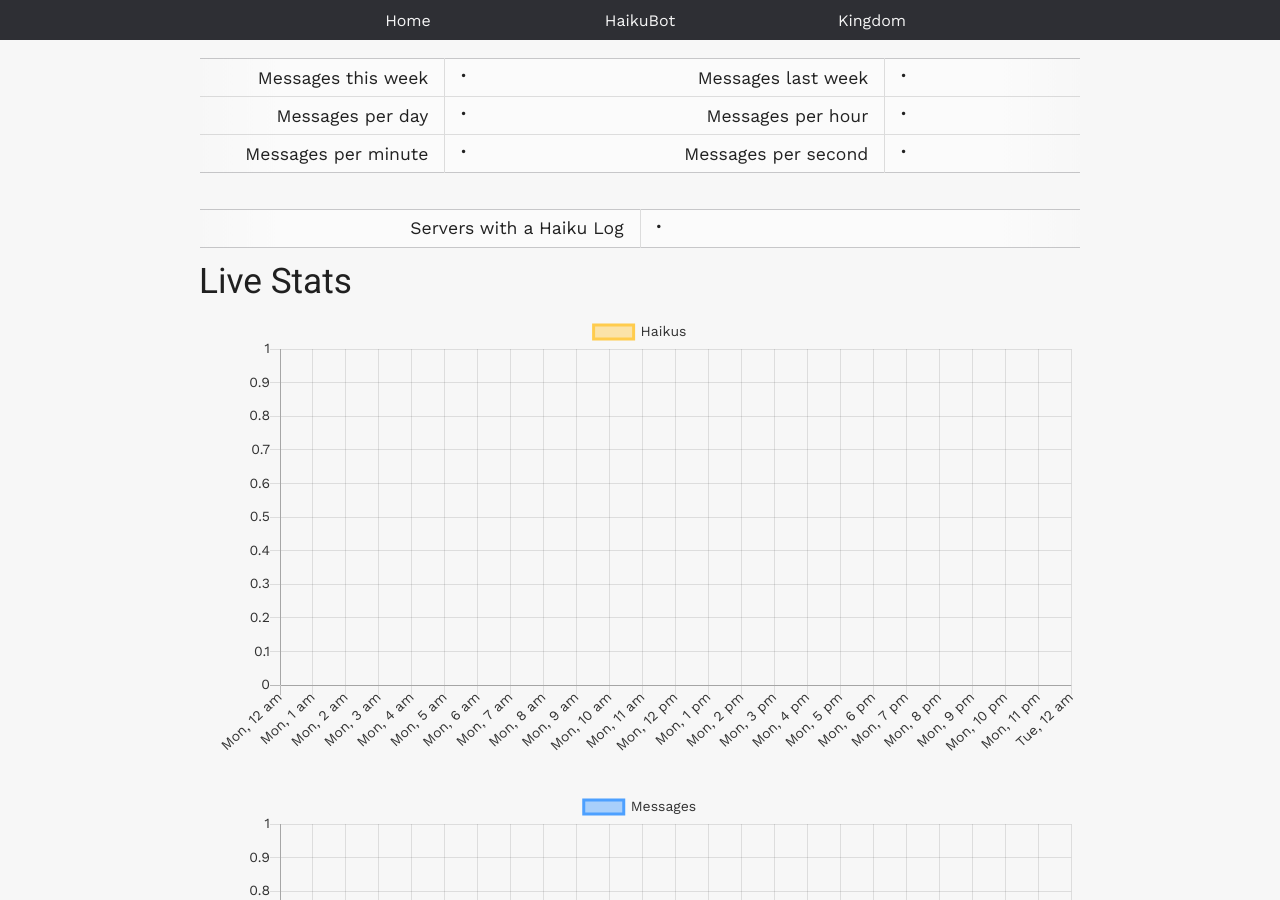
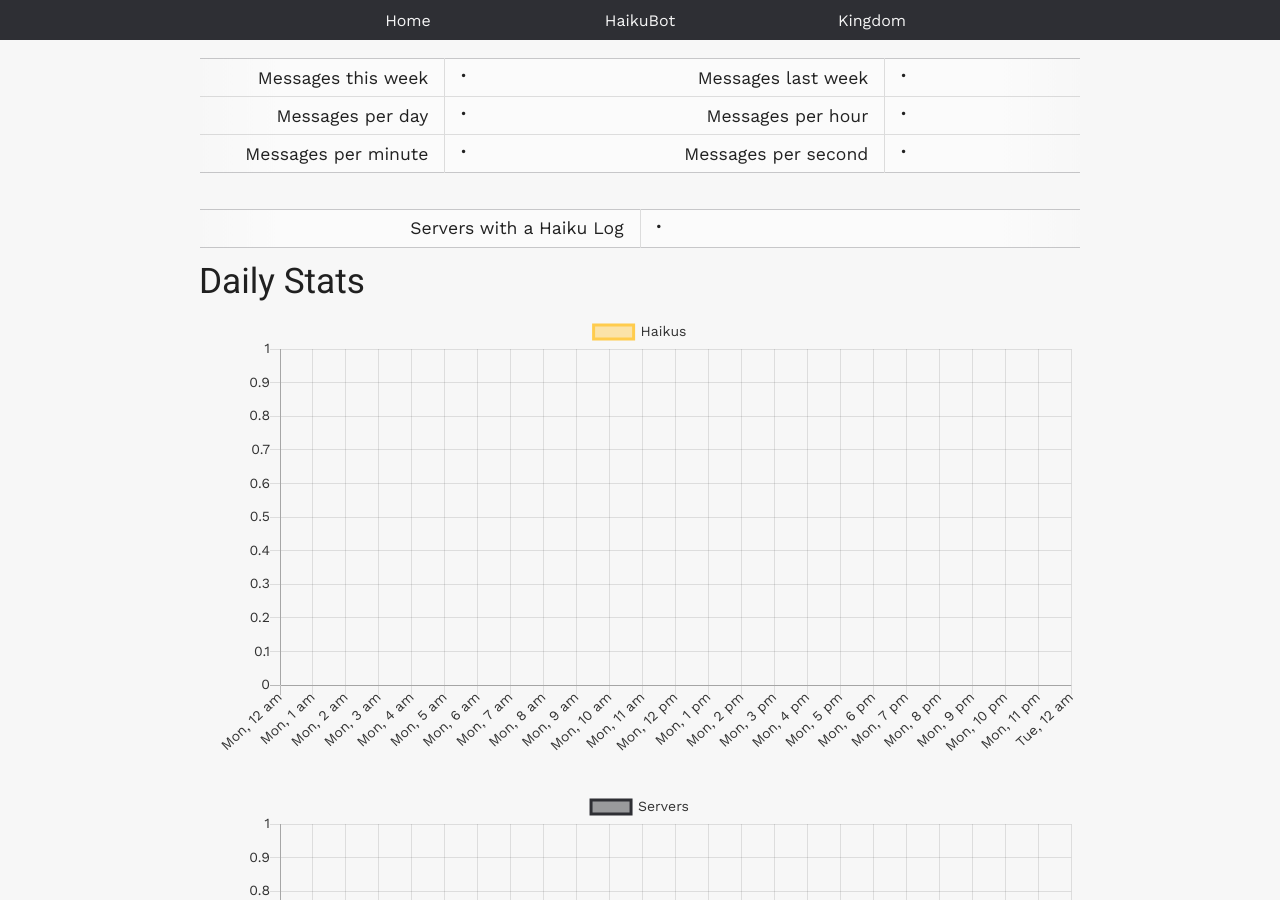
Before and after one commit to YtnomSnrub/ytnomsnrub.github.io, a Jekyll site: the page built from haikubot/stats.md, in a window 1280 px wide and 900 px high, scrolled down 913 px. Built offline with Jekyll 4.4.1, drawn with Linux system fonts in a browser that asks for light colours; nearby versions of some CDN libraries; our own code applies the rules of GitHub Pages for plain Markdown files.

Commit message:
Flippity floppity, live graphs are on the bottomy

```diff
--- a/haikubot/stats.md
+++ b/haikubot/stats.md
@@ -104,11 +104,6 @@
     </tbody>
 </table>
 
-## Live Stats
-
-<canvas class="stat-graph stat-graph-live" data-color="#ffcc4d" data-endpoint="haikuCount" data-label="Haikus" data-loop-time="10000" data-tensionless="true" width="1200" height="600"></canvas>
-<canvas class="stat-graph stat-graph-live" data-color="#4da0ff" data-endpoint="messageCount" data-label="Messages" data-loop-time="10000" width="1200" height="600"></canvas>
-
 ## Daily Stats
 
 <canvas class="stat-graph stat-graph-day" data-color="#ffcc4d" data-column="haikuCount" data-column-time="dayStartTime" data-label="Haikus" width="1200" height="600"></canvas>
@@ -122,3 +117,8 @@
 
 <canvas class="stat-graph stat-graph-hour" data-color="#ffcc4d" data-column="haikuCount" data-column-time="hourStartTime" data-label="Haikus" width="1200" height="600"></canvas>
 <canvas class="stat-graph stat-graph-hour" data-color="#4da0ff" data-column="messagesCount" data-column-time="hourStartTime" data-label="Messages" width="1200" height="600"></canvas>
+
+## Live Stats
+
+<canvas class="stat-graph stat-graph-live" data-color="#ffcc4d" data-endpoint="haikuCount" data-label="Haikus" data-loop-time="10000" data-tensionless="true" width="1200" height="600"></canvas>
+<canvas class="stat-graph stat-graph-live" data-color="#4da0ff" data-endpoint="messageCount" data-label="Messages" data-loop-time="10000" width="1200" height="600"></canvas>
```
